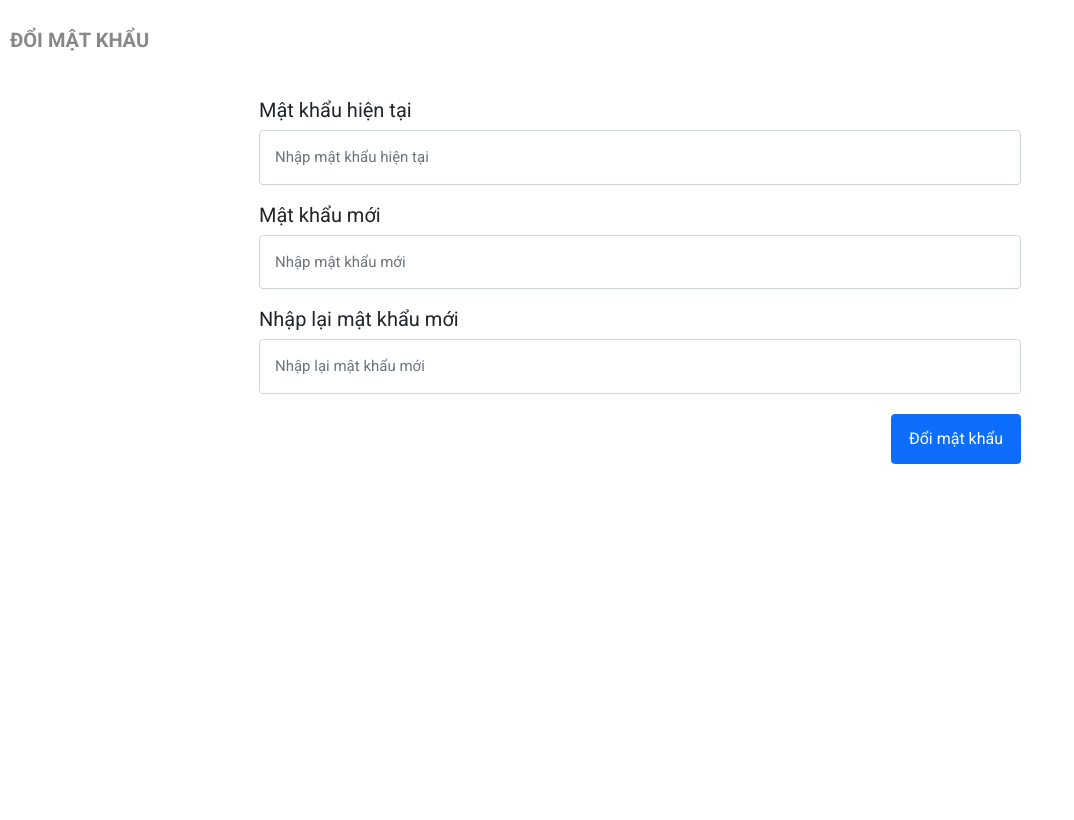
After one commit to lct-kenly/DTSoft, a PHP site: page /content_change_password.html in a window 1280 px wide. The commit adds this page. Shown: the whole page, without its empty margins (0-1074 px from the left). Run offline with PHP 8.4, Linux system fonts and the light colour scheme; some libraries are stand-ins or nearby versions.

Commit message:
update doimatkhau.html > content_change_password

```diff
--- /dev/null
+++ b/asset/styles/style_change_password.css
@@ -0,0 +1,40 @@
+.header {
+    margin: 2rem 0;
+}
+
+.header__title  {
+    font-weight: 600;
+    font-size: 2rem;
+    text-transform: uppercase;
+    color: #888888;
+    padding: 1rem;
+
+}
+
+.content {
+    display: flex;
+    justify-content: center;
+    align-items: center;
+}
+
+.form-group {
+    margin: 2rem 0;
+}
+
+.form__content {
+    width: 60%;
+    font-size: 2rem;
+}
+
+.form-control {
+    font-size: 1.5rem;
+    margin-top: 1rem;
+    padding: 1.5rem;
+}
+
+.btn-change-password {
+    min-width: 13rem;
+    font-size: 1.6rem;
+    padding: 1.2rem;
+    float: right;
+}
--- a/asset/styles/styles.css
+++ b/asset/styles/styles.css
@@ -30,6 +30,12 @@
     position: relative;
     display: flex;
     align-items: center;
+}
+
+.header__profile-link {
+    display: flex;
+    align-items: center;
+    justify-content: center;
 }
 
 .header__profile::before {
--- /dev/null
+++ b/content_change_password.html
@@ -0,0 +1,101 @@
+<!DOCTYPE html>
+<html lang="en">
+    <head>
+        <meta charset="UTF-8" />
+        <meta http-equiv="X-UA-Compatible" content="IE=edge" />
+        <meta name="viewport" content="width=device-width, initial-scale=1.0" />
+        <!-- Fonts -->
+        <link rel="preconnect" href="https://fonts.googleapis.com" />
+        <link rel="preconnect" href="https://fonts.gstatic.com" crossorigin />
+        <link
+            href="https://fonts.googleapis.com/css2?family=Roboto:ital,wght@0,300;0,400;0,500;0,700;0,900;1,400&display=swap"
+            rel="stylesheet"
+        />
+
+        <!-- Fontawesome -->
+        <link
+            rel="stylesheet"
+            href="https://cdnjs.cloudflare.com/ajax/libs/font-awesome/6.4.0/css/all.min.css"
+            integrity="sha512-iecdLmaskl7CVkqkXNQ/ZH/XLlvWZOJyj7Yy7tcenmpD1ypASozpmT/E0iPtmFIB46ZmdtAc9eNBvH0H/ZpiBw=="
+            crossorigin="anonymous"
+            referrerpolicy="no-referrer"
+        />
+
+        <!-- Bootstrap -->
+        <link
+            href="https://cdn.jsdelivr.net/npm/bootstrap@5.2.3/dist/css/bootstrap.min.css"
+            rel="stylesheet"
+            integrity="sha384-rbsA2VBKQhggwzxH7pPCaAqO46MgnOM80zW1RWuH61DGLwZJEdK2Kadq2F9CUG65"
+            crossorigin="anonymous"
+        />
+
+        <!-- DataTables plugins jquery -->
+        <link
+            rel="stylesheet"
+            href="https://cdn.datatables.net/1.13.4/css/jquery.dataTables.min.css"
+        />
+
+        <!-- Styles Css -->
+        <link rel="stylesheet" href="./asset/styles/reset.css" />
+        <link rel="stylesheet" href="./asset/styles/base.css" />
+        <link
+            rel="stylesheet"
+            href="./asset/styles/style_change_password.css"
+        />
+
+        <title>Quan Ly Nhan Su</title>
+    </head>
+
+    <body>
+        <div class="wrapper">
+            <div class="container-flud">
+                <div class="row header">
+                    <h2 class="header__title">Đổi mật khẩu</h2>
+                </div>
+
+                <div class="row content">
+                    <form class="form__content">
+                        <div class="form-group">
+                            <label for="CurrentPassword"
+                                >Mật khẩu hiện tại</label
+                            >
+                            <input
+                                type="password"
+                                class="form-control"
+                                id="CurrentPassword"
+                                placeholder="Nhập mật khẩu hiện tại"
+                            />
+                        </div>
+                        <div class="form-group">
+                            <label for="NewPassword">Mật khẩu mới</label>
+                            <input
+                                type="password"
+                                class="form-control"
+                                id="NewPassword"
+                                placeholder="Nhập mật khẩu mới"
+                            />
+                        </div>
+
+                        <div class="form-group">
+                            <label for="ConfirmNewPassword">
+                                Nhập lại mật khẩu mới</label
+                            >
+                            <input
+                                type="password"
+                                class="form-control"
+                                id="ConfirmNewPassword"
+                                placeholder="Nhập lại mật khẩu mới"
+                            />
+                        </div>
+                        <button
+                            type="submit"
+                            class="btn btn-primary btn-change-password"
+                        >
+                            Đổi mật khẩu
+                        </button>
+                    </form>
+                </div>
+            </div>
+        </div>
+    </body>
+</html>
--- a/content_plans.html
+++ b/content_plans.html
@@ -162,7 +162,7 @@
                 </div>
 
                 <!-- Button -->
-                <div class="row add__btn">
+                <div class="row add__btn btn btn-primary">
                     <a href="/themnv.html" class="add__plans">Thêm Kế Hoạch</a>
                 </div>
             </div>
```
Also changed, not shown: asset/styles/style_changepass.css (deleted, +0 -39 lines), asset/styles/style_plans.css (+7 -8 lines), doimatkhau.html (deleted, +0 -48 lines), index.html (+14 -17 lines).
